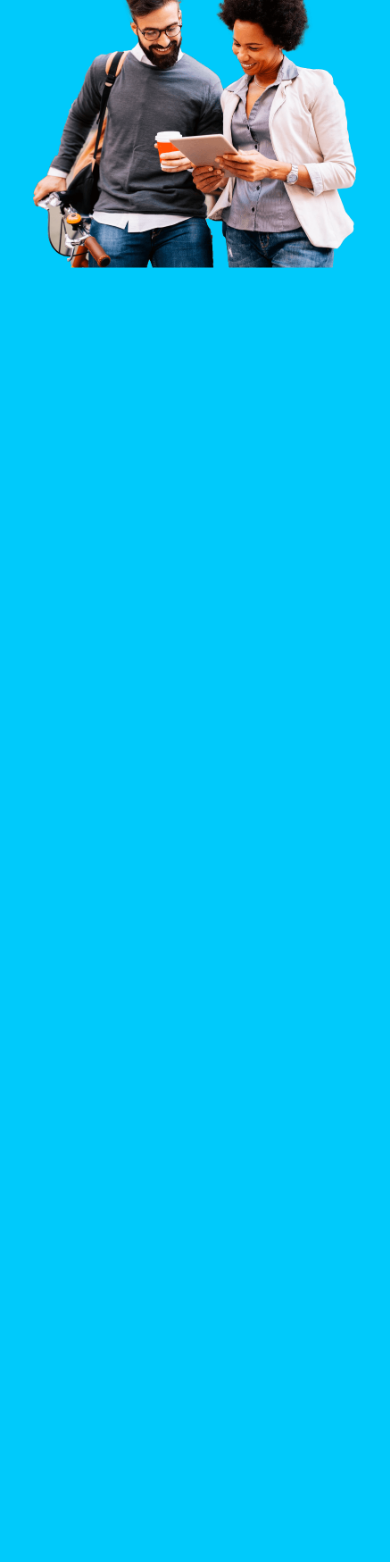
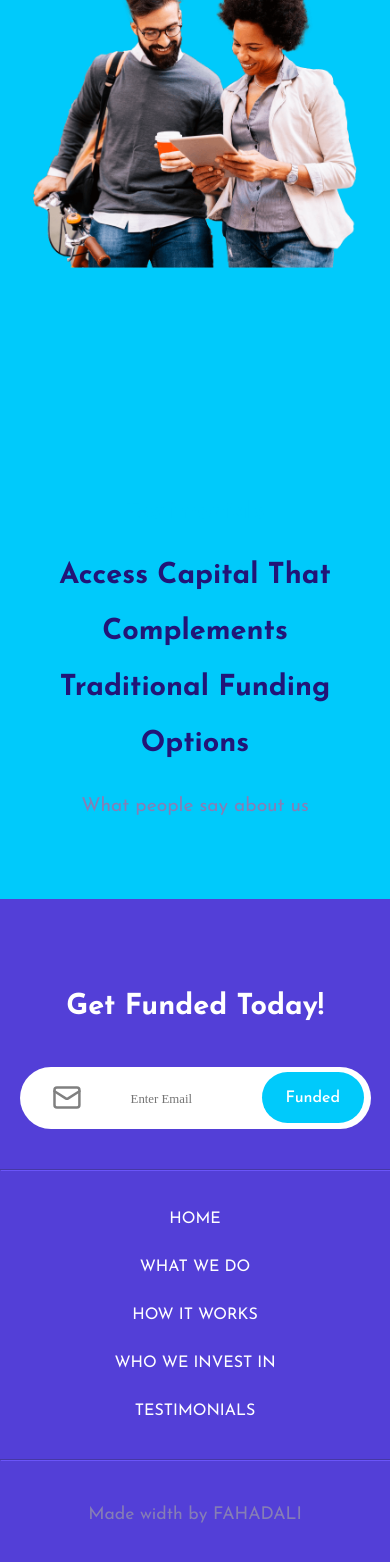
Before and after one commit to FahadAli-Dev/digital-business, a Next.js app: page / in a window 390 px wide. Shown: the part 8062-9624 px from the top of the page. Before the commit the page ends 8355 px from the top, so only its background shows below. Built offline with nearby package versions, Linux system fonts and the light colour scheme.

Commit message:
working on both Testimonials and Footer section

```diff
--- a/src/app/page.js
+++ b/src/app/page.js
@@ -10,6 +10,7 @@ import OurDiff from "../components/OurDiff/OurDiff";
 import HowItWorks from "../components/HowItWorks/HowItWorks";
 import WhoWeInvest from "../components/WhoWeInvest/WhoWeInvest";
 import Testimonials from "../components/Testimonials/Testimonials";
+import Footer from "../components/Footer/Footer";
 
 const page = () => {
   return (
@@ -46,6 +47,7 @@ const page = () => {
       </motion.div>
 
       <Testimonials />
+      <Footer />
     </div>
   );
 };
--- /dev/null
+++ b/src/components/Footer/Footer.jsx
@@ -0,0 +1,27 @@
+import EmailBox from "../EmailBox/EmailBox";
+import style from "./Footer.module.css";
+
+const Footer = () => {
+  return (
+    <div className={style["f-wrapper"]}>
+      <div className={style["f-container"]}>
+        <span className="title">Get Funded Today!</span>
+        <div>
+          <EmailBox />
+        </div>
+        <hr />
+        <div className={style["f-menu"]}>
+          <span>Home</span>
+          <span>what we do</span>
+          <span>how it works</span>
+          <span>who we invest in</span>
+          <span>testimonials</span>
+        </div>
+        <hr />
+        <span className="text">Made width by FAHADALI</span>
+      </div>
+    </div>
+  );
+};
+
+export default Footer;
--- /dev/null
+++ b/src/components/Footer/Footer.module.css
@@ -0,0 +1,75 @@
+.f-wrapper {
+  width: 100%;
+  background-color: var(--primary-color);
+  margin-top: 5rem;
+}
+
+.f-container {
+  display: flex;
+  flex-direction: column;
+  align-items: center;
+  gap: 2rem;
+  max-width: 1200px;
+  margin: 0 auto;
+  padding: 5rem 0rem 2rem 0rem;
+  text-align: center;
+}
+
+.f-container > :nth-of-type(1) {
+  color: white;
+}
+
+.f-container > :nth-child(2) {
+  width: 65%;
+  margin: auto;
+  display: flex;
+  justify-content: center;
+  align-items: center;
+}
+
+.f-container > :nth-child(2) > :nth-child(1) {
+  margin: 0;
+}
+
+.f-container > hr {
+  border-color: var(--border-color-light);
+  width: 100%;
+}
+
+.f-menu {
+  width: 100%;
+  color: white;
+  text-transform: uppercase;
+  display: flex;
+  justify-content: space-between;
+  align-items: center;
+}
+
+.f-menu > span {
+  cursor: pointer;
+}
+
+@media (max-width: 1240px) {
+  .f-container {
+    max-width: 960px;
+  }
+}
+
+@media (max-width: 1024px) {
+  .f-container {
+    max-width: 720px;
+  }
+  .f-container > :nth-child(2) {
+    width: 100%;
+  }
+  .f-menu {
+    flex-direction: column;
+    gap: 2rem;
+  }
+}
+
+@media (max-width: 768px) {
+  .f-container {
+    max-width: 540px;
+  }
+}
--- a/src/components/Testimonials/Testimonials.jsx
+++ b/src/components/Testimonials/Testimonials.jsx
@@ -3,7 +3,15 @@ import style from "./Testimonials.module.css";
 const Testimonials = () => {
   return (
     <div className={style["t-wrapper"]}>
-      <div className={style["t-container"]}></div>
+      <div className={style["t-container"]}>
+        <div className={style["t-head"]}>
+          <span className="tag">Testimonials</span>
+          <span className="title">
+            Access Capital That Complements Traditional Funding Options
+          </span>
+          <span className="des">What people say about us</span>
+        </div>
+      </div>
     </div>
   );
 };
--- a/src/components/Testimonials/Testimonials.module.css
+++ b/src/components/Testimonials/Testimonials.module.css
@@ -0,0 +1,42 @@
+.t-wrapper {
+  width: 100%;
+}
+
+.t-container {
+  display: flex;
+  flex-direction: column;
+  align-items: center;
+  gap: 2rem;
+  max-width: 1200px;
+  margin: auto;
+  text-align: center;
+  margin-top: 13rem;
+}
+
+.t-head {
+  display: flex;
+  flex-direction: column;
+  width: 75%;
+  gap: 1.5rem;
+  justify-content: center;
+  align-items: center;
+  margin: auto;
+}
+
+@media (max-width: 1240px) {
+  .t-container {
+    max-width: 960px;
+  }
+}
+
+@media (max-width: 1024px) {
+  .t-container {
+    max-width: 720px;
+  }
+}
+
+@media (max-width: 768px) {
+  .t-container {
+    max-width: 540px;
+  }
+}
```
